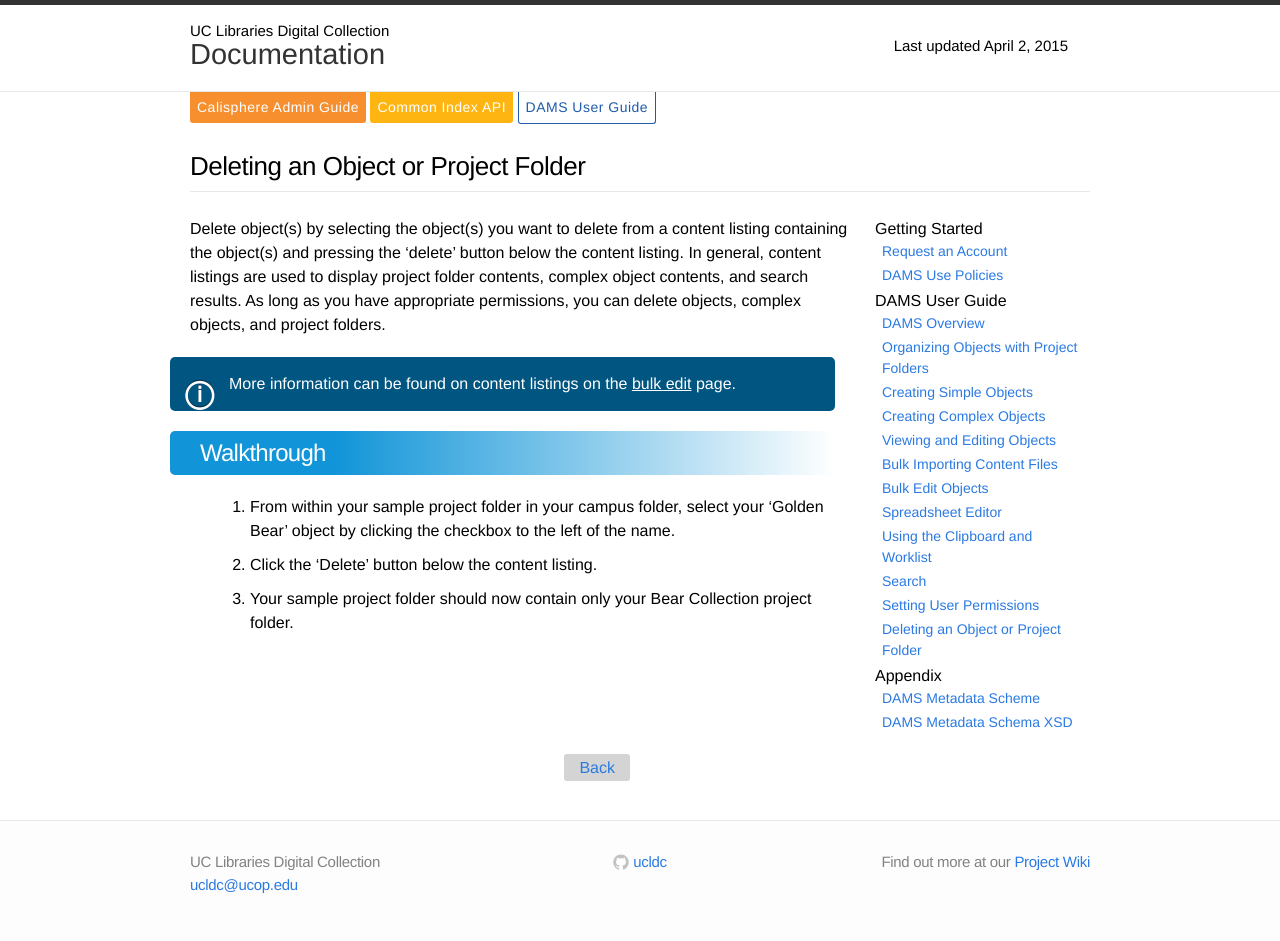
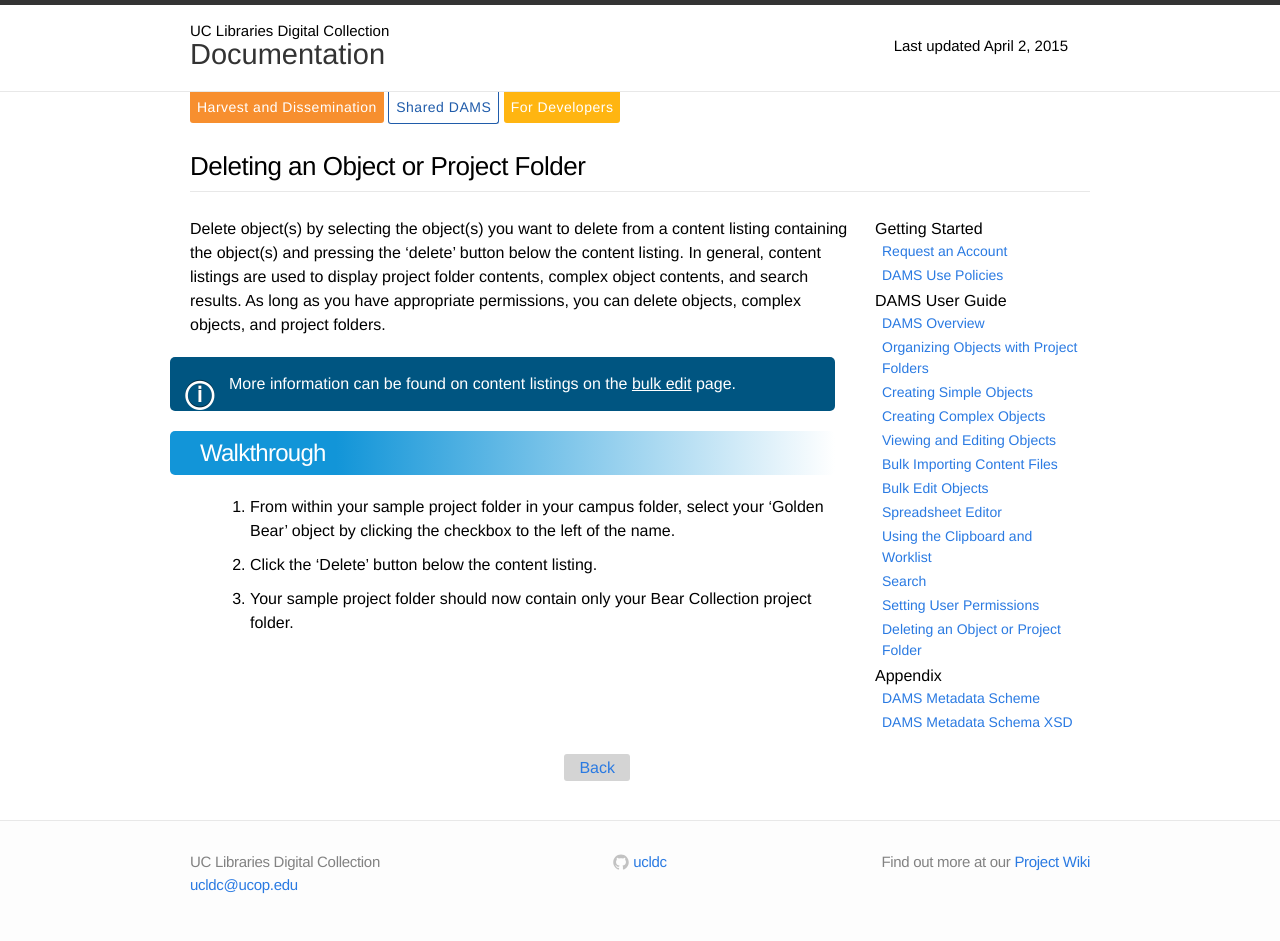
Before and after one commit to ucldc/ucldc-docs, a Jekyll site: the page built from docs/dams/delete.md, in a window 1280 px wide. Built offline with Jekyll 4.4.1, drawn with Linux system fonts in a browser that asks for light colours; nearby versions of some CDN libraries.

Commit message:
Changed Nav Language

```diff
--- a/_layouts/dams-doc.html
+++ b/_layouts/dams-doc.html
@@ -3,13 +3,13 @@ layout: default
 ---
 <div class="nav-wrap">
   <div class="nav-item" style="background-color: #F78F2F;">
-    <a href="{{ site.url }}{{ site.baseurl }}/docs/registry/index/" style="color: white">Calisphere Admin Guide</a>
+    <a href="{{ site.url }}{{ site.baseurl }}/docs/registry/index/" style="color: white">Harvest and Dissemination</a>
+  </div>
+  <div class="nav-item" style="border-color: #205caa; border-width: 0 1px 1px 1px; border-style: solid">
+    <a href="{{ site.url }}{{ site.baseurl }}/docs/dams/index/" style="color: #205caa">Shared DAMS</a>
   </div>
   <div class="nav-item" style="background-color: #FFB511">
-    <a href="{{ site.url }}{{ site.baseurl }}/docs/technical-docs/index/" style="color: white">Common Index API</a>
-  </div>
-  <div class="nav-item" style="border-color: #205caa; border-width: 0 1px 1px 1px; border-style: solid">
-    <a href="{{ site.url }}{{ site.baseurl }}/docs/dams/index/" style="color: #205caa">DAMS User Guide</a>
+    <a href="{{ site.url }}{{ site.baseurl }}/docs/technical-docs/index/" style="color: white">For Developers</a>
   </div>
 </div>
 
```
